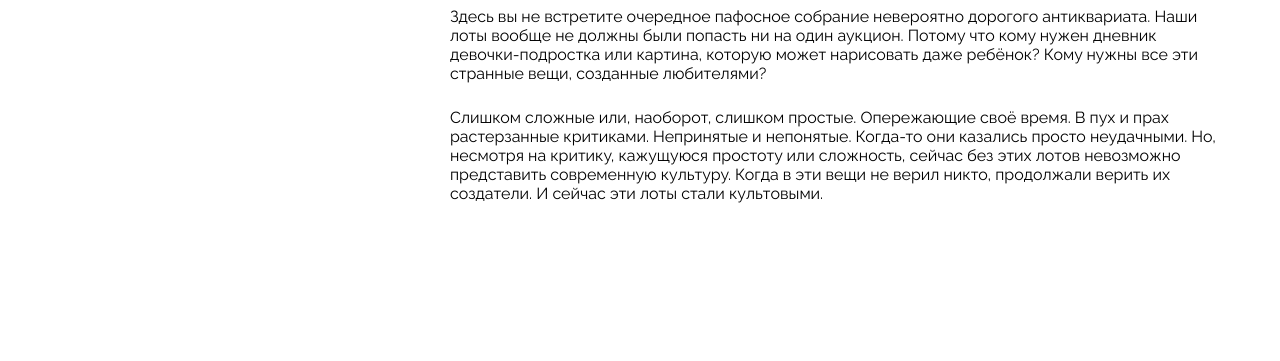
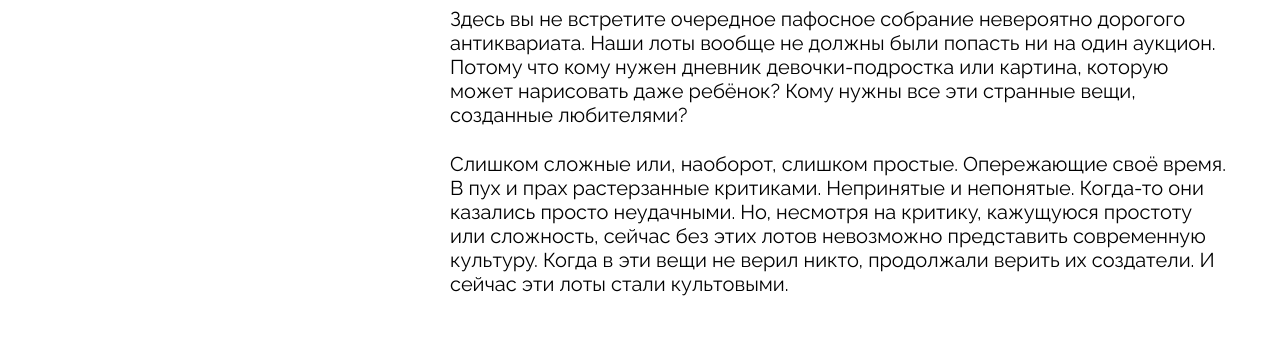
Before and after one commit to irinaais/ono-tebe-nado, a plain HTML site: page index.html in a window 1280 px wide. Shown: the part 2706-3067 px from the top of the page. Drawn offline with Linux system fonts and the light colour scheme.

Commit message:
fix (style,css): font-sizes

```diff
--- a/styles/style.css
+++ b/styles/style.css
@@ -264,6 +264,9 @@
 
 .about__text-container .about__text {
   margin-bottom: 25px;
+  font-size: 20px;
+  font-weight: 400;
+  line-height: normal;
 }
 
 .about__text-container .about__text:last-child {
```
